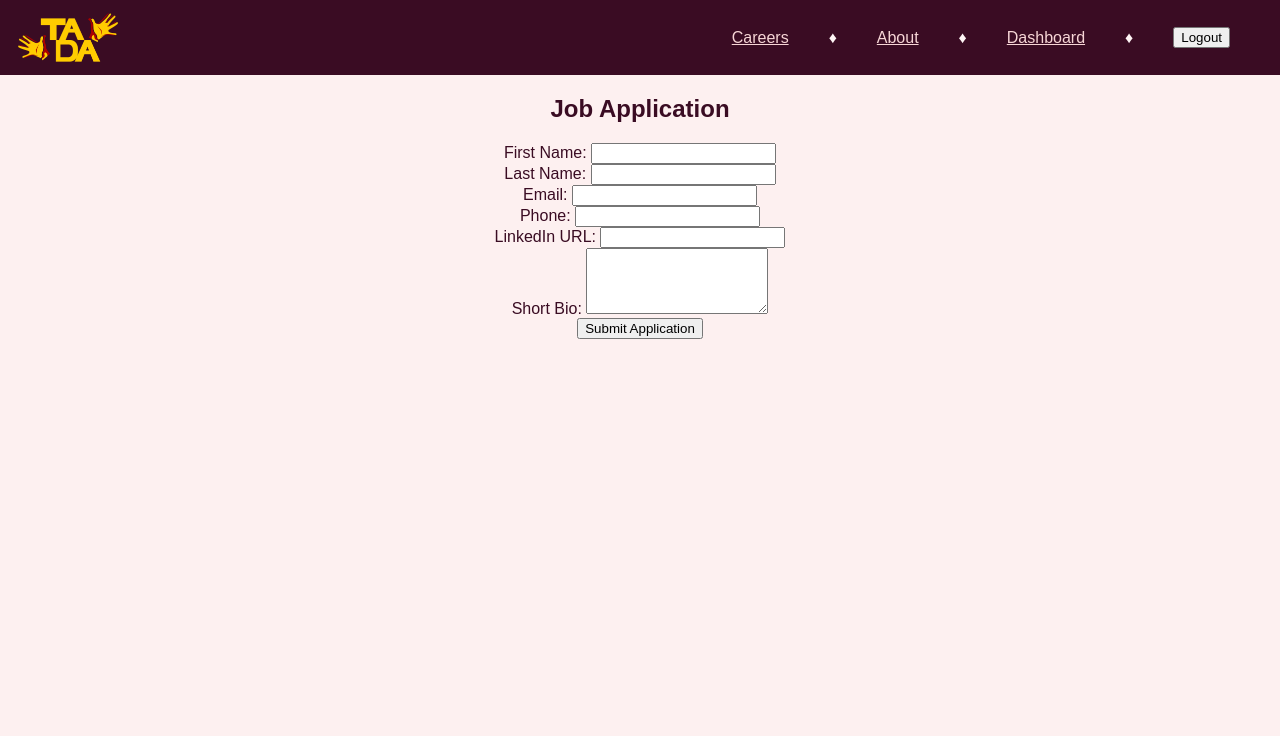
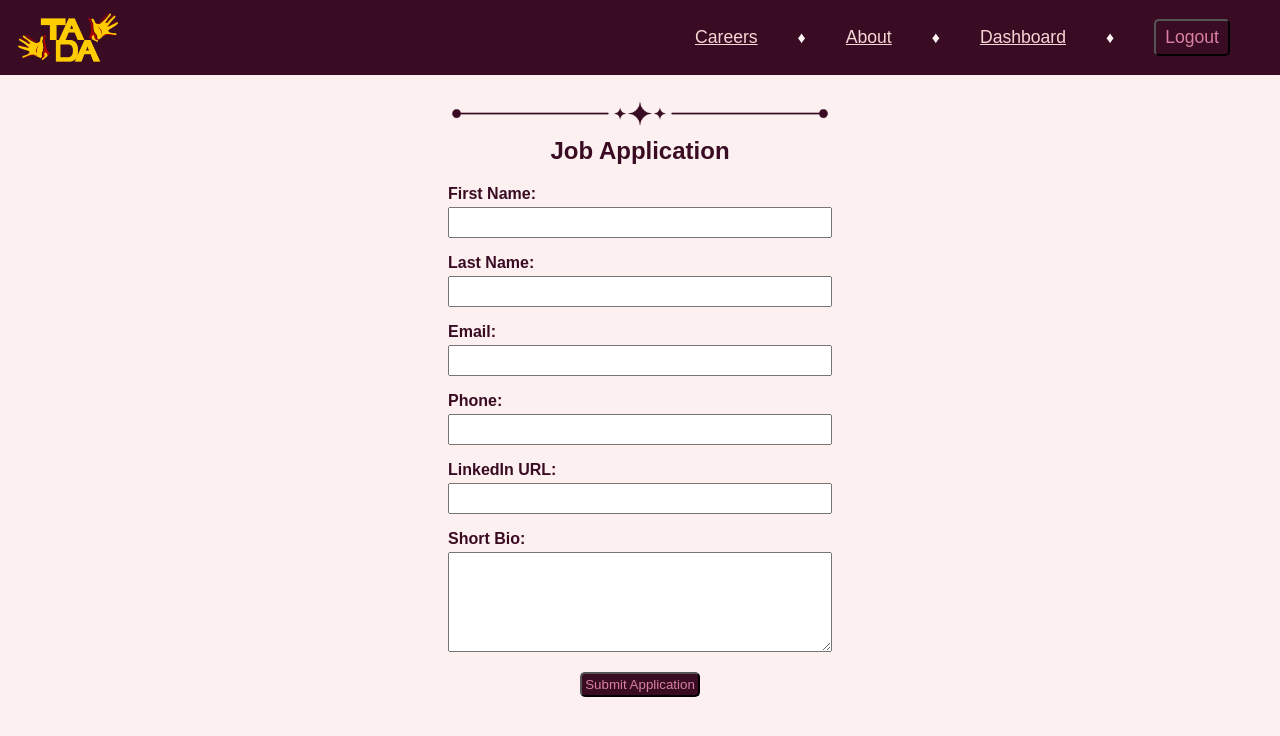
Before and after one commit to CrunchyToothpicks100/TADA, a Django app: page /application/1/1/ in a window 1280 px wide. Shown: the top 736 px of the page. Run offline with Django 5.2, Linux system fonts and the light colour scheme; the visitor is signed in with stand-in values (Sample User, id 1).

Commit message:
Nice buttons, better margins

```diff
--- a/base/static/css/styles.css
+++ b/base/static/css/styles.css
@@ -44,6 +44,22 @@ body {
 
 h2, h1 {
     margin-top: auto;
+}
+
+button {
+    background-color: var(--color-primary);
+    color: var(--color-border);
+    border-radius: 5px;
+    padding: 3px;
+}
+
+button:hover {
+    color: var(--color-accent);
+}
+
+.medium-btn {
+    font-size: 1.1em;
+    padding: 6px 9px;
 }
 
 .page-form {
@@ -113,6 +129,7 @@ h2, h1 {
 .nav-list a {
     text-decoration: underline;
     color: var(--color-link);
+    font-size: 1.1em;
     font-weight: 500;
 }
 
@@ -183,7 +200,7 @@ h2, h1 {
 .list-group .list-group-item {
     margin: 16px 0;
     border-left: 4px solid var(--color-border);
-    padding: 2px 10px;
+    padding: 2px 14px 2px 10px;
     list-style-type: none;
 }
 
@@ -213,9 +230,9 @@ h2, h1 {
     margin-bottom: 4px;
 }
 
-.form-group input,
-.form-group textarea,
-.form-group select {
+.form-group > input,
+.form-group > textarea,
+.form-group > select {
     width: 100%;
     padding: 6px 10px;
     box-sizing: border-box;
--- a/base/templates/404.html
+++ b/base/templates/404.html
@@ -6,6 +6,6 @@
         <h1>Ooops!</h1>
         <h2>I cannot find the file you requested!</h2>
         <p>Perhaps you typed in the wrong URL?</p>
-        <p><a href="/">Back to Home</a></p>
+        <p><a href="/careers">Back to Careers</a></p>
     </body>
 </html>
--- a/base/templates/application.html
+++ b/base/templates/application.html
@@ -4,41 +4,41 @@
     TADA - Application
 {% endblock %}
 
-{% block style %}
-{% endblock %}
+{% load static %}
 
 {% block content %}
+    <img src="{% static 'images/br1-cherry.png' %}" alt="cool line break" class="line-break">
     <h2>Job Application</h2>
 
     {% if page == 1 %}
-    <form method="POST">
+    <form method="POST" class="page-form">
         {% csrf_token %}
-        <div>
+        <div class="form-group">
             <label for="first_name">First Name: </label>
             <input type="text" id="first_name" name="first_name" required>
         </div>
 
-        <div>
+        <div class="form-group">
             <label for="last_name">Last Name: </label>
             <input type="text" id="last_name" name="last_name" required>
         </div>
 
-        <div>
+        <div class="form-group">
             <label for="email">Email: </label>
             <input type="email" id="email" name="email" required>
         </div>
 
-        <div>
+        <div class="form-group">
             <label for="phone">Phone: </label>
             <input type="tel" id="phone" name="phone">
         </div>
 
-        <div>
+        <div class="form-group">
             <label for="linkedin_url">LinkedIn URL: </label>
             <input type="url" id="linkedin_url" name="linkedin_url">
         </div>
 
-        <div>
+        <div class="form-group">
             <label for="bio">Short Bio: </label>
             <textarea id="bio" name="bio" rows="4"></textarea>
         </div>
--- a/base/templates/dash/job_postings.html
+++ b/base/templates/dash/job_postings.html
@@ -42,7 +42,7 @@
             </h3>
             <p>{{ position.description }}</p>
             {% if is_admin %}
-            <a href="{% url 'edit_position' position.id %}">Edit</a>
+            <div><a href="{% url 'edit_position' position.id %}">Edit</a></div>
             {% endif %}
         </div>
         {% empty %}
--- a/base/templates/dash/my_applications.html
+++ b/base/templates/dash/my_applications.html
@@ -9,7 +9,7 @@
             <h5>{{ application.job_title }}</h5>
             <p>Status: {{ application.status }}</p>
             {# TODO: application_detail not yet implemented — see TODO.md #}
-            <a href="#" class="btn btn-primary">View Details</a>
+            <div><a href="#" class="btn btn-primary">View Details</a></div>
         </div>
         {% empty %}
         <div class="list-group-item">You have not applied to any jobs yet.</div>
--- a/base/templates/dash/submissions.html
+++ b/base/templates/dash/submissions.html
@@ -9,7 +9,7 @@
             <h3>{{ submission.candidate }} — {{ submission.position }}</h3>
             <p>Status: {{ submission.status }}</p>
             {# TODO: submission_detail not yet implemented — see TODO.md #}
-            <a href="#">View</a>
+            <div><a href="#">View</a></div>
         </div>
         {% empty %}
         <div class="list-group-item">No submissions available.</div>
--- a/base/templates/navbar.html
+++ b/base/templates/navbar.html
@@ -14,7 +14,7 @@
     <li>
       <form method="post" action="{% url 'logout' %}">
         {% csrf_token %}
-        <button type="submit">Logout</button>
+        <button type="submit" class="medium-btn">Logout</button>
       </form>
     </li>
     {% else %}
--- a/base/templates/staff/add_position.html
+++ b/base/templates/staff/add_position.html
@@ -33,8 +33,8 @@
 
         <div class="form-group">
             <label>
+                Active
                 <input type="checkbox" name="is_active" checked>
-                Active
             </label>
         </div>
 
--- a/base/templates/staff/edit_position.html
+++ b/base/templates/staff/edit_position.html
@@ -46,8 +46,8 @@
 
         <div class="form-group">
             <label>
+                Active
                 <input type="checkbox" name="is_active" {% if position.is_active %}checked{% endif %}>
-                Active (uncheck to deactivate instead of deleting)
             </label>
         </div>
 
```
Also changed, not shown: base/templates/careers.html (+4 -4 lines).
